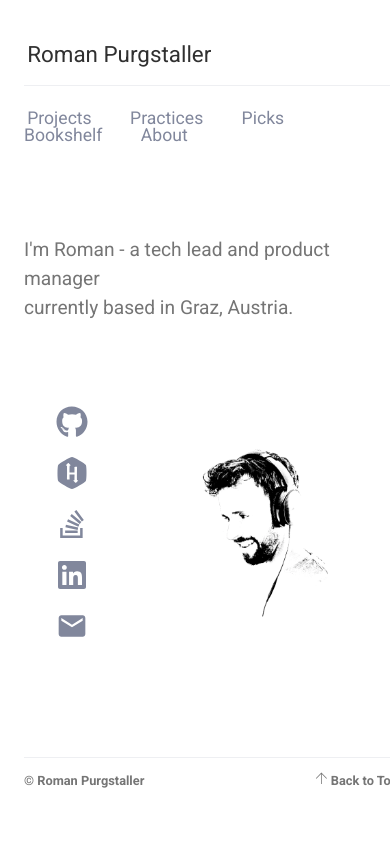
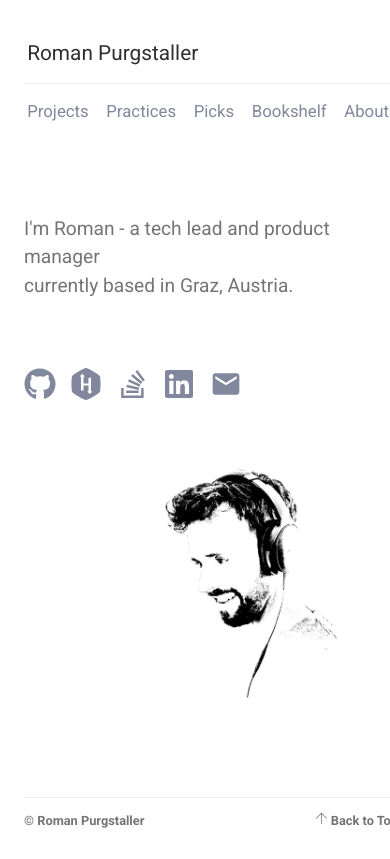
Before and after one commit to rpurgstaller/portfolio-website-react, a React (Create React App) app: page / in a window 390 px wide. Shown: the top 859 px of the page. Built offline with nearby package versions, Linux system fonts and the light colour scheme.

Commit message:
make header section responsive

```diff
--- a/src/components/Home.js
+++ b/src/components/Home.js
@@ -49,39 +49,6 @@ export default function Home() {
         </div>
       </div>
       <div className="silhouette-container">
-        <div className="social-icons-container-mobile">
-          <a
-            href="https://github.com/rpurgstaller"
-            target="_blank"
-            rel="noreferrer"
-          >
-            <FaGithub className="svg-icon" />
-          </a>
-          <a
-            href="https://hackerrank.com/romanpurgstaller"
-            target="_blank"
-            rel="noreferrer"
-          >
-            <FaHackerrank className="svg-icon" />
-          </a>
-          <a
-            href="https://stackoverflow.com/users/1618893/roman-purgstaller?tab=profile"
-            target="_blank"
-            rel="noreferrer"
-          >
-            <FaStackOverflow className="svg-icon" />
-          </a>
-          <a
-            href="https://linkedin.com/in/roman-purgstaller-828b33229"
-            target="_blank"
-            rel="noreferrer"
-          >
-            <FaLinkedin className="svg-icon" />
-          </a>
-          <a href="mailto:roman.purgstaller@tuta.com">
-            <MdEmail className="svg-icon" />
-          </a>
-        </div>
         <div className="silhouette-img-container">
           <img
             src={silhouette}
--- a/src/components/Projects.js
+++ b/src/components/Projects.js
@@ -79,7 +79,7 @@ export default function Projects() {
   return (
     <div className="content-container project-list-container">
       <div>
-        <h1 className="project-title">Selected projects</h1>
+        <h1 className="project-title">Personal projects</h1>
         <div className="project-list content-table">
           <ProjectEntry
             name="Fat Cats With Polars"
--- a/src/styles/header.scss
+++ b/src/styles/header.scss
@@ -19,7 +19,7 @@
 }
 
 .header-logo {
-  font-size: 1.4rem;
+  font-size: 1.3rem;
   color: colors.$primary-text;
 }
 
@@ -28,8 +28,8 @@
 }
 
 .nav {
-  margin: 0 0 0 3rem;
-  font-size: 1.1rem;
+  margin: 0 0 0 1.5rem;
+  font-size: 1.05rem;
   color: colors.$link-inactive;
 }
 
@@ -65,10 +65,12 @@
 
   .navbar {
     text-align: left;
-    margin-top: 0.5rem;
+    display: flex;
+    justify-content: space-between;
+
   }
 
   .nav {
-    margin: 0 2rem 0 0;
+    margin: 0 0.7rem 0 0;
   }
 }
--- a/src/styles/home.scss
+++ b/src/styles/home.scss
@@ -38,10 +38,6 @@
   height: auto;
 }
 
-.social-icons-container-mobile {
-  display: none;
-}
-
 @media (max-width: 768px) {
   .container-home {
     flex-direction: column;
@@ -58,15 +54,9 @@
     padding: 0;
   }
 
-  .social-icons-container {
-    display: none;
-  }
-
   .silhouette-container {
     width: 100%;
-    height: auto;
     padding: 2rem;
-    align-items: center;
   }
 
   .silhouette-img-container {
@@ -77,16 +67,15 @@
   .silhouette {
     margin: 0;
     padding: 0 0 0 0;
-    width: 50%;
+    width: 60vw;
     object-fit: contain;
   }
 
-  .social-icons-container-mobile {
+  .social-icons-container {
     display: flex;
-    flex-direction: column;
   }
 
   .svg-icon {
-    margin: 0 0 1rem 0;
+    //margin: 0 1rem 1rem 0;
   }
 }
```
